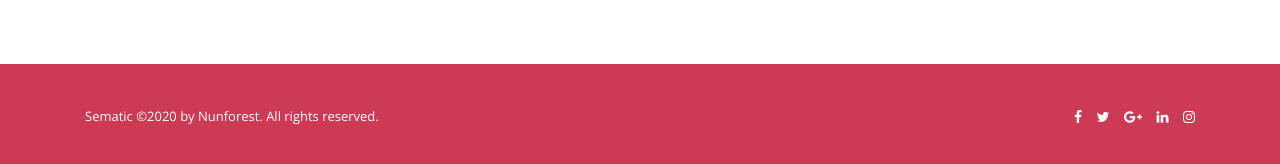
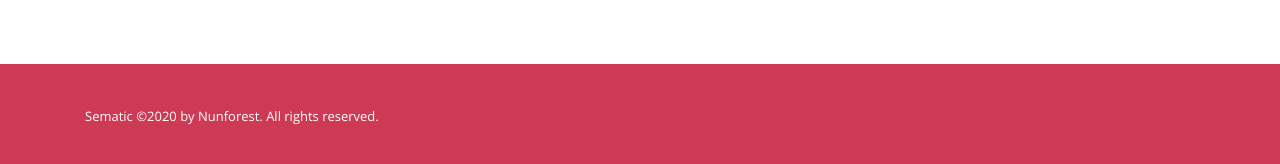
Before and after one commit to notaryj/notaryj.github.io, a Jekyll site: the page built from index.html, in a window 1280 px wide and 900 px high, scrolled down 2503 px. Shown: the part 732-896 px from the top of the window. Built offline with Jekyll 4.4.1, drawn with Linux system fonts in a browser that asks for light colours.

Commit message:
removed social media links in footer.html

```diff
--- a/Gemfile
+++ b/Gemfile
@@ -8,7 +8,7 @@ source "https://rubygems.org"
 # This will help ensure the proper Jekyll version is running.
 # Happy Jekylling!
 #gem "jekyll", "~> 4.1.1"
-#gem "jekyll"
+gem "jekyll"
 # If you want to use GitHub Pages, remove the "gem "jekyll"" above and
 # uncomment the line below. To upgrade, run `bundle update github-pages`.
 gem "github-pages", group: :jekyll_plugins
--- a/_includes/footer.html
+++ b/_includes/footer.html
@@ -8,11 +8,11 @@
                         </div>
                         <div class="col-sm-5">
                             <ul class="social-icons">
-                                <li><a class="facebook" href="#"><i class="fa fa-facebook"></i></a></li>
+                                <!--<li><a class="facebook" href="#"><i class="fa fa-facebook"></i></a></li>
                                 <li><a class="twitter" href="#"><i class="fa fa-twitter"></i></a></li>
                                 <li><a class="google" href="#"><i class="fa fa-google-plus"></i></a></li>
                                 <li><a class="linkedin" href="#"><i class="fa fa-linkedin"></i></a></li>
-                                <li><a class="instagram" href="#"><i class="fa fa-instagram"></i></a></li>
+                                <li><a class="instagram" href="#"><i class="fa fa-instagram"></i></a></li> -->
                             </ul>
                         </div>
                     </div>
```
Also changed, not shown: Gemfile.lock.
